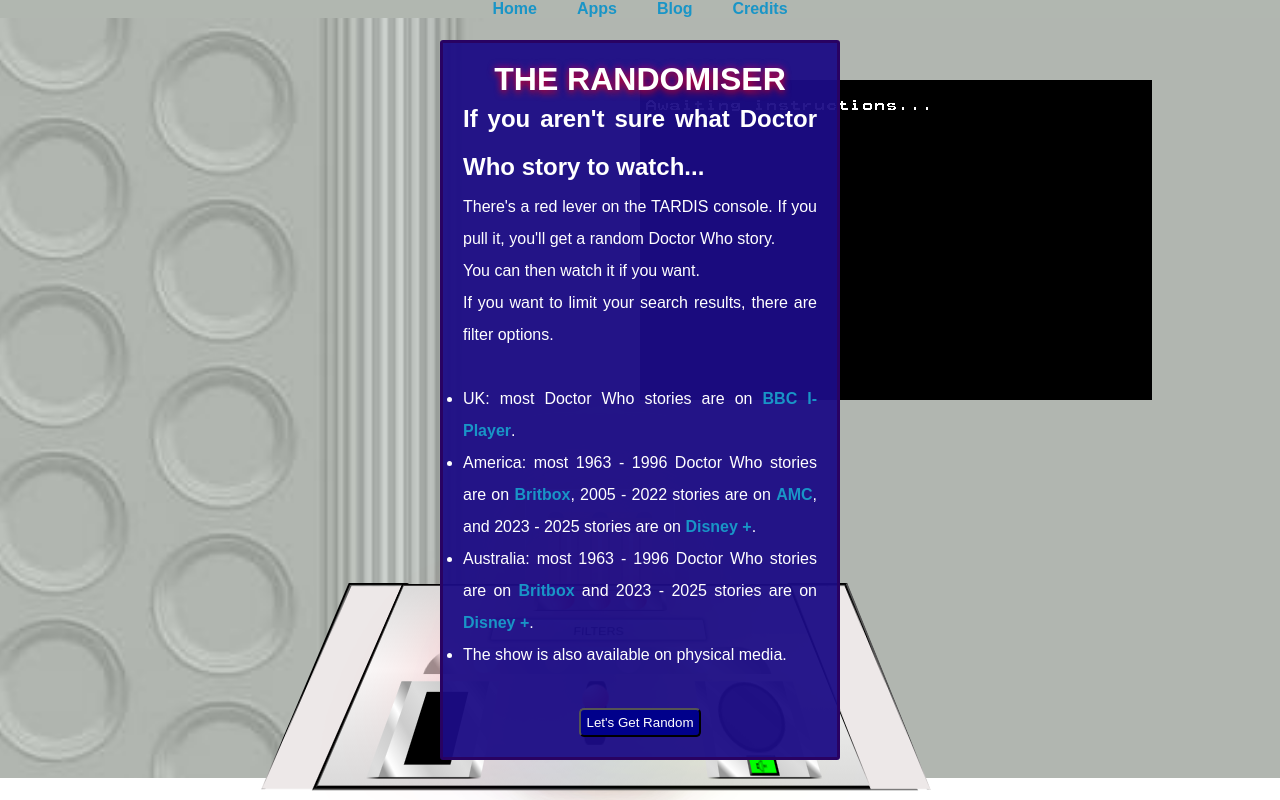
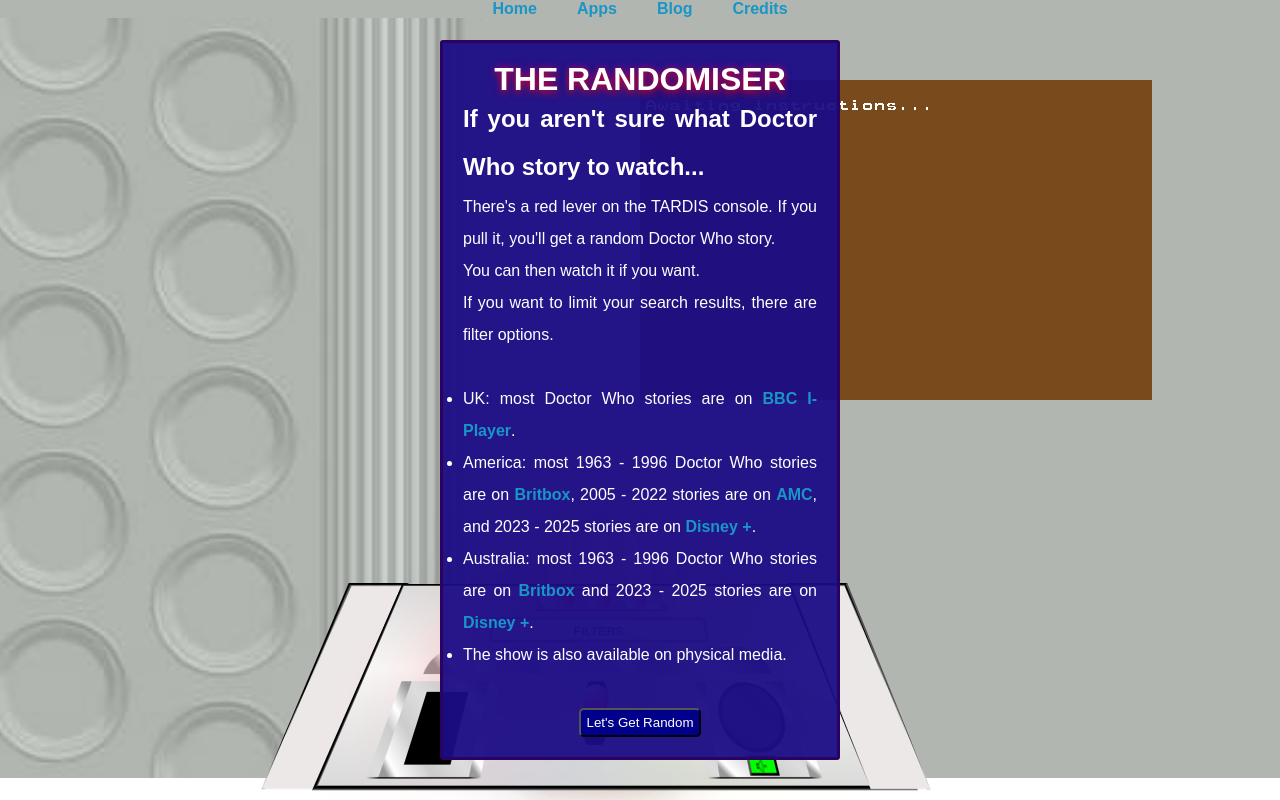
Before and after one commit to aagb1884/nextPortfolio, a Next.js app: page /apps/randomiser in a window 1280 px wide. Built offline with nearby package versions, Linux system fonts and the light colour scheme; a web font is replaced by a local one.

Commit message:
screen matches castrovalva

```diff
--- a/src/app/styles/randomiser.module.css
+++ b/src/app/styles/randomiser.module.css
@@ -13,7 +13,7 @@
   object-fit: cover;
   background-repeat: no-repeat;
   height: 95vh;
-  width: 100%;
+  width: 120%;
 }
 
 /* story */
@@ -23,7 +23,7 @@
   top: 10%;
   height: 40%;
   width: 95%;
-  background-color: black;
+  background-color: rgb(121, 75, 28);
   z-index: 2;
   font-family: var(--font-teletext);
   color: white;
@@ -35,6 +35,9 @@
 .storyTitle {
   font-weight: bold;
   font-size: 20px;
+  text-transform: uppercase;
+  text-decoration: underline overline;
+  text-align: center;
 }
 
 .storyInfo {
```
